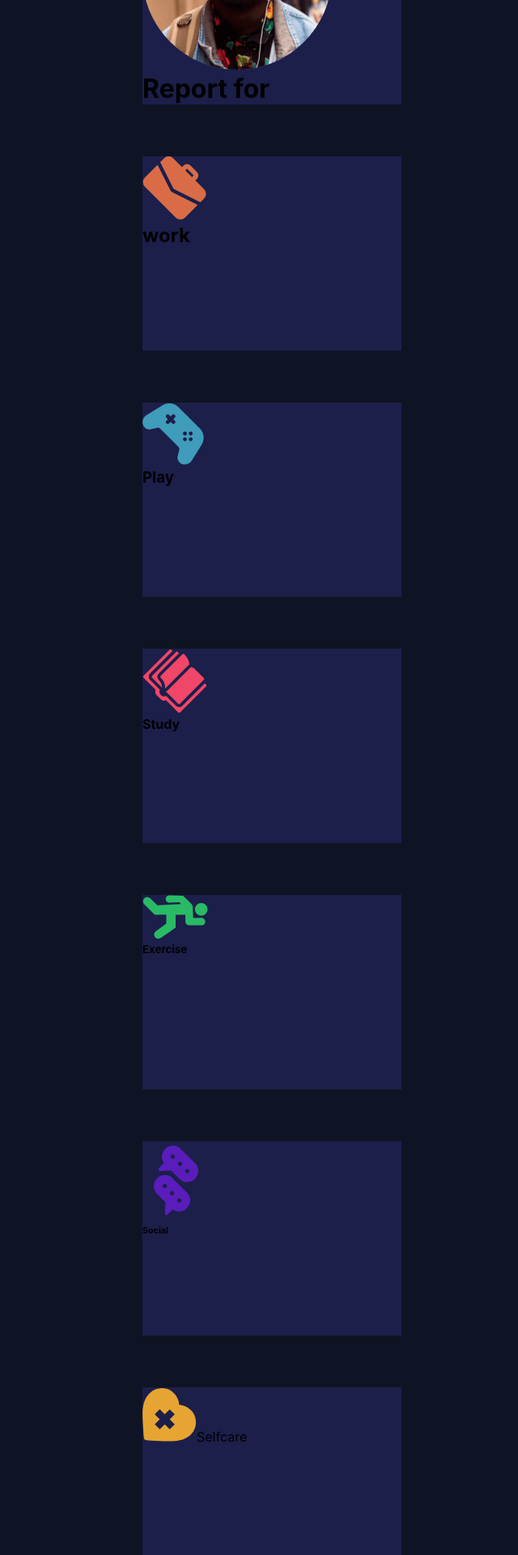
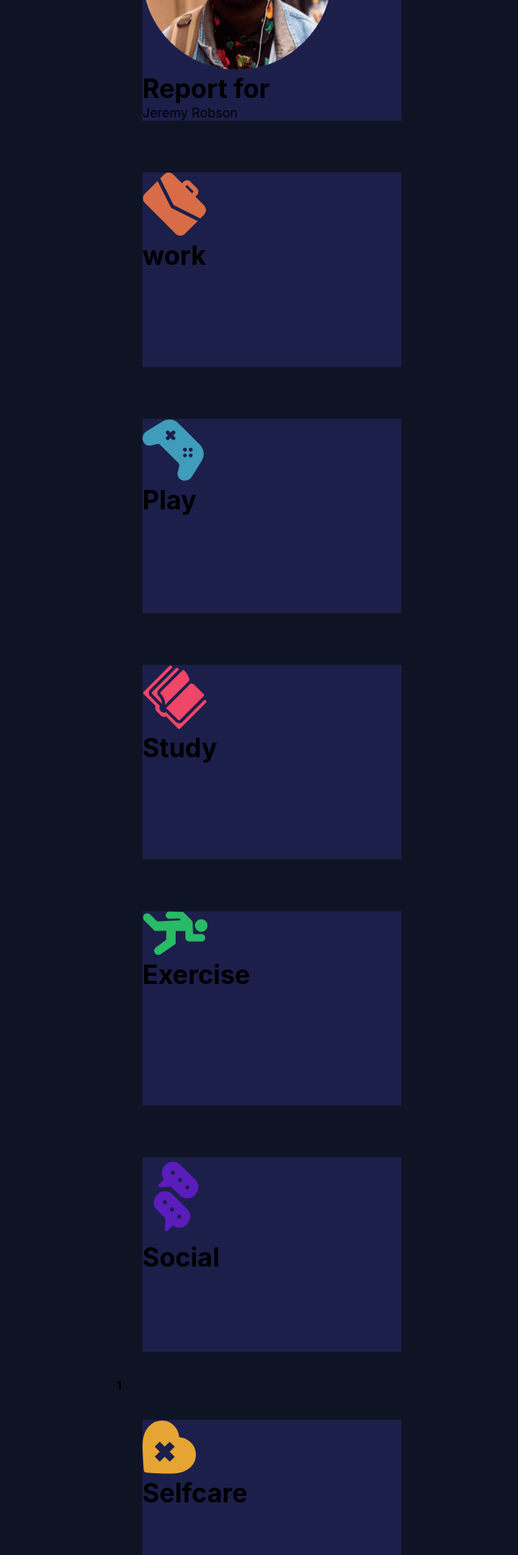
Before and after one commit to timbosTours/Fronend-Mentor-time-tracking-dashboard, a React (Create React App) app in the folder my-app/: page / in a window 1280 px wide. Shown: the part 180-2100 px from the top of the page at 81% size, without its empty margins (304-944 px from the left). Built offline with nearby package versions, Linux system fonts and the light colour scheme.

Commit message:
fixed small bug

```diff
--- a/my-app/src/App.js
+++ b/my-app/src/App.js
@@ -8,7 +8,6 @@ import exercise from './images/icon-exercise.svg';
 import social from './images/icon-social.svg';
 import selfcare from './images/icon-self-care.svg';
 
-
 function App() {
   return (
     <main>
@@ -18,7 +17,7 @@ function App() {
   <Study />
   <Exercise />
   <Social />
-      <Selfcare />
+    1<Selfcare />
     </main>
   );
 }
@@ -28,14 +27,14 @@ const User = () => {
     <div className="user content-box">
       <img src={ avatar } alt="user image" />
       <h1>Report for</h1>
-      <p></p>
+      <p>Jeremy Robson</p>
     </div>);
 }
 const Work = () => {
   return (
   <div className="work content-box">
     <img src={ work } alt="work icon" />
-    <h2>work</h2>
+    <h1>work</h1>
     <p></p>
   </div>
 )}
@@ -43,7 +42,7 @@ const Play = () => {
   return (
   <div className="play content-box">
     <img src={ play } alt="play icon" />
-    <h3>Play</h3>
+    <h1>Play</h1>
     <p></p>
   </div>
 )}
@@ -51,7 +50,7 @@ const Study = () => {
   return (
   <div className="study content-box">
     <img src={ study } alt="study icon" />
-    <h4>Study</h4>
+    <h1>Study</h1>
     <p></p>
   </div>
 )}
@@ -59,7 +58,7 @@ const Exercise = () => {
   return (
   <div className="excersice content-box">
     <img src={ exercise } alt="exercise icon" />
-    <h5>Exercise</h5>
+    <h1>Exercise</h1>
     <p></p>
   </div>
 )}
@@ -67,7 +66,7 @@ const Social = () => {
   return(
   <div className="social content-box">
     <img src={ social } alt="social icon" />
-    <h6>Social</h6>
+    <h1>Social</h1>
     <p></p>
   </div>
 )}
@@ -75,7 +74,7 @@ const Selfcare = () => {
   return (
   <div className="selfcare content-box">
     <img src={ selfcare } alt="selfcar icon" />
-    <h7>Selfcare</h7>
+    <h1>Selfcare</h1>
     <p></p>
   </div>
 )}
```
